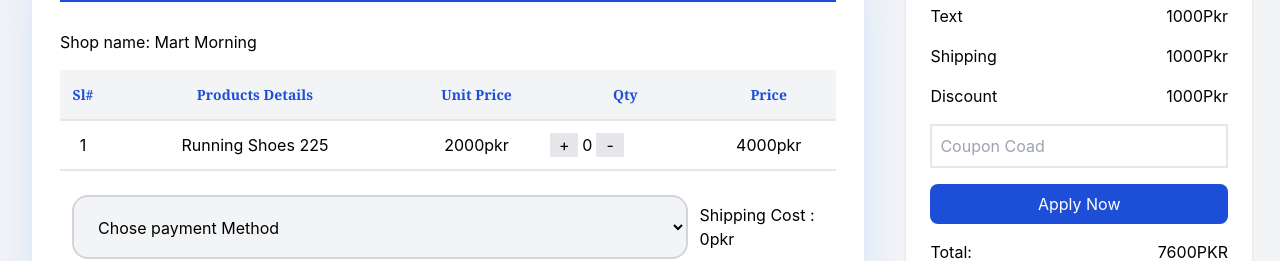
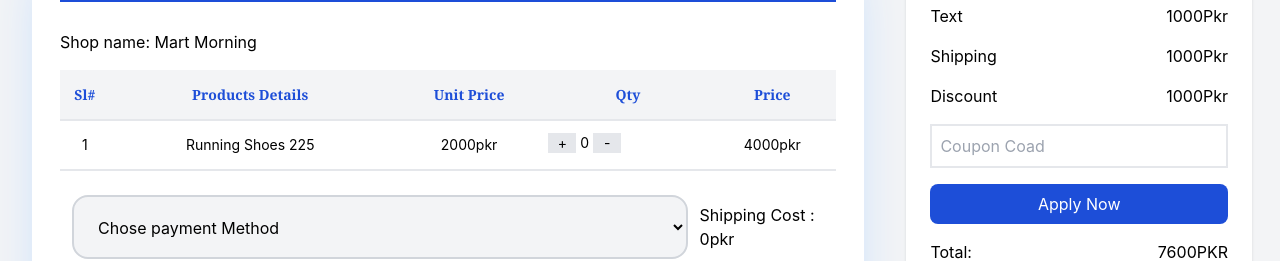
Before and after one commit to BIlalAhad/Degital-web, a React (Create React App) app: page /Cartpage in a window 1280 px wide. Shown: the part 293-554 px from the top of the page. Built offline with nearby package versions, Linux system fonts and the light colour scheme.

Commit message:
commited

```diff
--- a/src/components/Cartpage.js
+++ b/src/components/Cartpage.js
@@ -24,7 +24,7 @@ export default function Cartpage() {
         </section>
         <section className='py-7 '>
           <p className='pb-4'>Shop name: Mart Morning</p>
-          <table className=' text-center w-full '>
+          <table className=' text-center w-full text-sm '>
             <thead className=' text-blue-700'>
               <tr className='h-[50px] border-b-2  bg-gray-100 text-sm font-bold font-serif '>
                 <td className=''>
```
